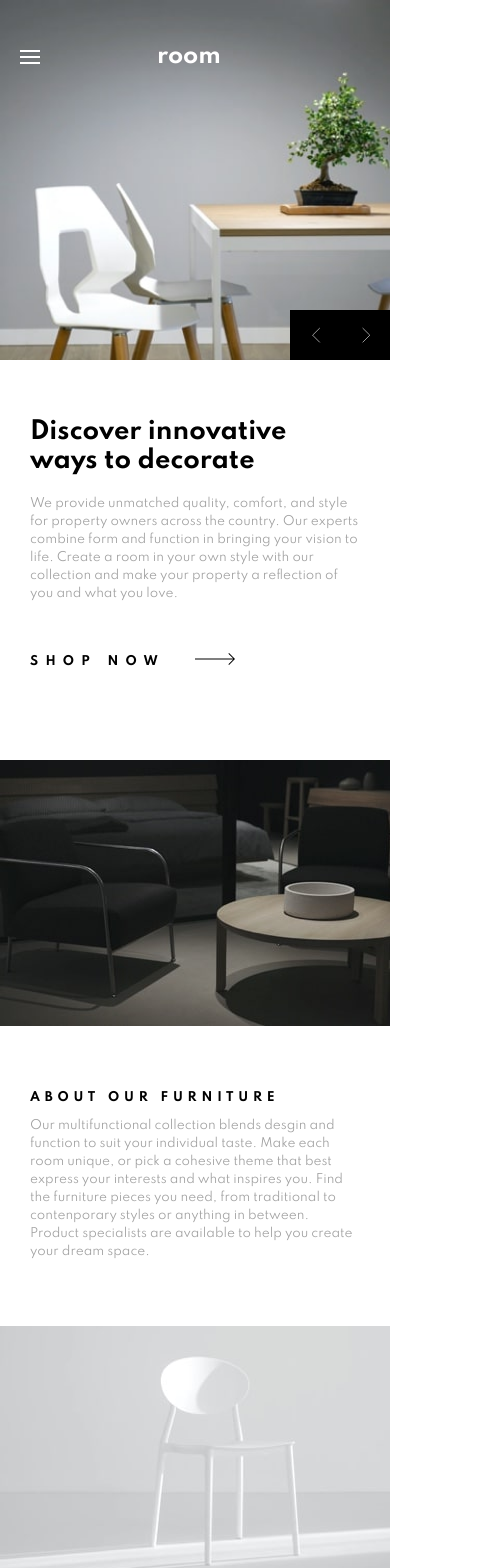
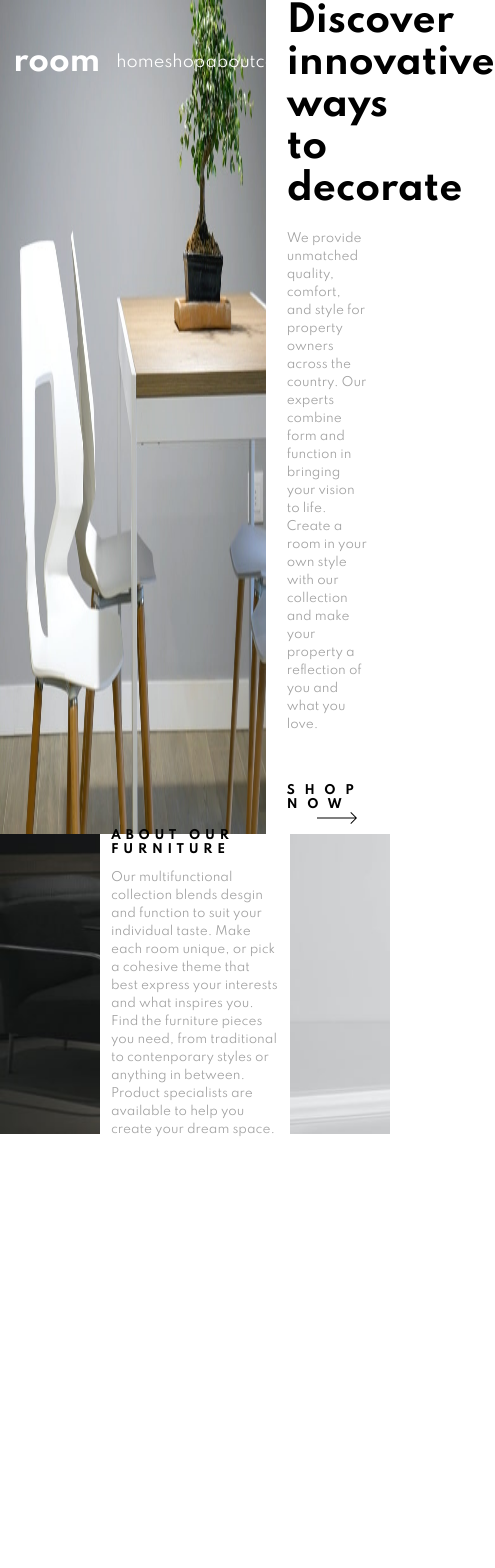
Before and after one commit to brandonrainey/room-homepage, a Next.js app: page / in a window 390 px wide. Shown: the top 1568 px of the page, 495 px wide, since content can reach past the window. After the commit the page ends 1139 px from the top, so only its background shows below. Built offline with nearby package versions, Linux system fonts and the light colour scheme.

Commit message:
completed desktop media queries

```diff
--- /dev/null
+++ b/components/DesktopMenu.js
@@ -0,0 +1,12 @@
+import React from 'react'
+
+export default function DesktopMenu() {
+    return (
+        <div className='desktopMenu'>
+            <a className='desktopMenuItem'>home</a>
+            <a className='desktopMenuItem'>shop</a>
+            <a className='desktopMenuItem'>about</a>
+            <a className='desktopMenuItem'>contact</a>
+        </div>
+    )
+}
--- a/pages/index.js
+++ b/pages/index.js
@@ -1,4 +1,5 @@
 import React, { useState } from 'react'
+import DesktopMenu from '../components/DesktopMenu'
 import MobileMenu from '../components/MobileMenu'
 
 
@@ -6,6 +7,26 @@ export default function Home() {
   const [heroImg, setHeroImg] = useState(0)
 
   const [menuToggle, setMenuToggle] = useState(false)
+
+  const textData = [
+    {
+      img: 'hero-1',
+      title: 'Discover innovative ways to decorate',
+      description: 'We provide unmatched quality, comfort, and style for property owners across the country. Our experts combine form and function in bringing your vision to life. Create a room in your own style with our collection and make your property a reflection of you and what you love.',
+
+    },
+    {
+      img: 'hero-2',
+      title: 'We are available all across the globe',
+      description: 'With  stores all over the world, it\'s easy for you to find furniture for your home or place of business. Locally, we\'re in most major cities throughout the country. Find the branch nearest you using our store locator. Any questions? Don\'t hesitate to contact us today.',
+    },
+    {
+      img: 'hero-3',
+      title: 'Manufactured with the best materials',
+      description: 'Our modern furniture store provide a high level of quality. Our company has invested in advanced technology to ensure that every product is made as perfect and as consistent as possible. With three decades of experience in this industry, we understand what customers want for their home and office.'
+    }
+  ]
+
 
 
 
@@ -20,6 +41,9 @@ export default function Home() {
       return 'hero-3'
     }
 
+
+  }
+
   function leftClick() {
     if (heroImg != 0) {
       setHeroImg(heroImg - 1)
@@ -31,7 +55,6 @@ export default function Home() {
       setHeroImg(heroImg + 1)
     }
   }
-  }
   return (
     <div className='mainContainer'>
       {menuToggle ? <MobileMenu
@@ -39,18 +62,19 @@ export default function Home() {
         setMenuToggle={setMenuToggle}
       /> : ''}
 
-      <div className={`cell-1 ${changeImg()}`}>
+      <div className={`cell-1 ${textData[heroImg].img}`}>
         <div className='navIcon' onClick={() => setMenuToggle(true)}><svg width="20" height="14" xmlns="http://www.w3.org/2000/svg">
           <path d="M20 12v2H0v-2h20zm0-6v2H0V6h20zm0-6v2H0V0h20z" fill="#FFF" fill-rule="evenodd" />
           </svg></div>
         <div className='title'>room</div>
-        <div className='heroNav'>
-          <button className='leftButton' >
+        <DesktopMenu />
+        <div className='heroNavMobile'>
+          <button className='leftButton' onClick={() => leftClick()}>
             <svg width="14" height="24" xmlns="http://www.w3.org/2000/svg" viewBox="0 -10 10 40">
               <path d="M13 0L1 12l12 12" stroke="#FFF" fill="none" fill-rule="evenodd" />
             </svg>
           </button>
-          <button className='rightButton' >
+          <button className='rightButton' onClick={() => rightClick()}>
             <svg width="14" height="24" xmlns="http://www.w3.org/2000/svg" viewBox="0 -10 10 40">
               <path d="M1 0l12 12L1 24" stroke="#FFF" fill="none" fill-rule="evenodd" />
             </svg>
@@ -58,15 +82,24 @@ export default function Home() {
         </div>
       </div>
       <div className='cell-2'>
-        <div className='mainHeader'>Discover innovative ways to decorate</div>
-        <div className='description'>We provide unmatched quality, comfort, and style
-        for property owners across the country. Our experts combine form and function
-        in bringing your vision to life. Create a room in your own style with our collection
-        and make your property a reflection of you and what you love.
+        <div className='mainHeader'>{textData[heroImg].title}</div>
+        <div className='description'>{textData[heroImg].description}
         </div>
         <div className='shopButton'>SHOP NOW<span><svg width="40" height="12" xmlns="http://www.w3.org/2000/svg" className='arrowIcon'>
           <path d="M34.05 0l5.481 5.527h.008v.008L40 6l-.461.465v.063l-.062-.001L34.049 12l-.662-.668 4.765-4.805H0v-1h38.206l-4.82-4.86L34.05 0z" fill="#000" fill-rule="nonzero" />
           </svg></span>
+        </div>
+        <div className='heroNavDesktop'>
+          <button className='leftButton' onClick={() => leftClick()}>
+            <svg width="14" height="24" xmlns="http://www.w3.org/2000/svg" >
+              <path d="M13 0L1 12l12 12" stroke="#FFF" fill="none" fill-rule="evenodd" />
+            </svg>
+          </button>
+          <button className='rightButton' onClick={() => rightClick()}>
+            <svg width="14" height="24" xmlns="http://www.w3.org/2000/svg" >
+              <path d="M1 0l12 12L1 24" stroke="#FFF" fill="none" fill-rule="evenodd" />
+            </svg>
+          </button>
         </div>
       </div>
       <div className='cell-3'>
--- a/styles/globals.css
+++ b/styles/globals.css
@@ -48,22 +48,21 @@ body {
 }
 
 .hero-2 {
-  background: url(../public/images/mobile-image-hero-2.jpg);
+  background: url(../public/images/mobile-image-hero-2.jpg) no-repeat;
+  background-size: cover;
 }
 
 .hero-3 {
-  background: url(../public/images/mobile-image-hero-3.jpg);
+  background: url(../public/images/mobile-image-hero-3.jpg) no-repeat;
+  background-size: cover;
 }
 
-.heroNav {
+.heroNavMobile {
 
   margin-left: auto;
   margin-top: auto;
 }
 
-.leftArrow {
-
-}
 
 .leftButton {
   height: 50px;
@@ -72,11 +71,19 @@ body {
   border: none;
 }
 
+.leftButton:active {
+  background: gray;
+}
+
 .rightButton {
   height: 50px;
   width: 50px;
   background: black;
   border: none;
+}
+
+.rightButton:active {
+  background: gray;
 }
 
 .cell-2 {
@@ -109,7 +116,8 @@ body {
   display: flex;
   height: 266px;
 
-  background: url(../public/images/image-about-dark.jpg)
+  background: url(../public/images/image-about-dark.jpg) no-repeat;
+  background-size: cover;
 }
 
 .cell-4 {
@@ -132,7 +140,8 @@ body {
   display: flex;
   height: 266px;
 
-  background: url(../public/images/image-about-light.jpg)
+  background: url(../public/images/image-about-light.jpg) no-repeat;
+  background-size: cover;
 }
 
 .description {
@@ -169,3 +178,119 @@ body {
   align-self: center;
   margin-left: 30px;
 }
+
+.desktopMenu {
+  display: none;
+}
+
+.heroNavDesktop {
+  display: none;
+}
+
+@media (min-width: 375px) {
+  .navIcon {
+    display: none;
+  }
+
+  .mainContainer {
+    grid-template-columns: 1.2fr 2fr 0.3fr 1.2fr;
+    grid-template-rows: 1fr;
+    height: 100vh;
+
+  }
+
+  .cell-1 {
+   height: 100%;
+   grid-column: 1/3;
+   grid-row: 1/2;
+  }
+
+  .cell-2 {
+    grid-column: 3/5;
+    align-self: center;
+    padding-left: 17%;
+    padding-right: 17%;
+    position: relative;
+    height: 100%;
+  }
+
+  .cell-3 {
+    height: 100%;
+  }
+
+  .cell-4 {
+   grid-column: 2/4;
+   padding-left: 6%;
+   padding-right: 6%;
+  }
+
+  .cell-5 {
+    height: 100%;
+  }
+
+  .hero-1 {
+    background: url(../public/images/desktop-image-hero-1.jpg) no-repeat;
+    background-size:100% 100%;
+
+  }
+
+  .hero-2 {
+    background: url(../public/images/desktop-image-hero-2.jpg) no-repeat;
+    background-size:100% 100%;
+
+  }
+
+  .hero-3 {
+    background: url(../public/images/desktop-image-hero-3.jpg) no-repeat;
+    background-size:100% 100%;
+
+  }
+
+  .title {
+    margin-left: 5%;
+    font-size: 30px;
+  }
+
+  .desktopMenu {
+    display: flex;
+    justify-content: space-between;
+    width: 24%;
+    color: white;
+    padding-top: 53px;
+    margin-left: 6%;
+
+  }
+
+  .desktopMenuItem {
+    font-size: 16px;
+  }
+
+  .mainHeader {
+    font-size: 36px;
+  }
+
+  .heroNavMobile {
+    display: none;
+  }
+
+  .heroNavDesktop {
+    position: absolute;
+    bottom: 0;
+    left: 0;
+  }
+
+  .leftButton {
+    height: 75px;
+    width: 75px;
+  }
+
+  .rightButton {
+    height: 75px;
+    width: 75px;
+  }
+
+  .shopButton {
+    letter-spacing: 0.8rem;
+
+  }
+}
```
